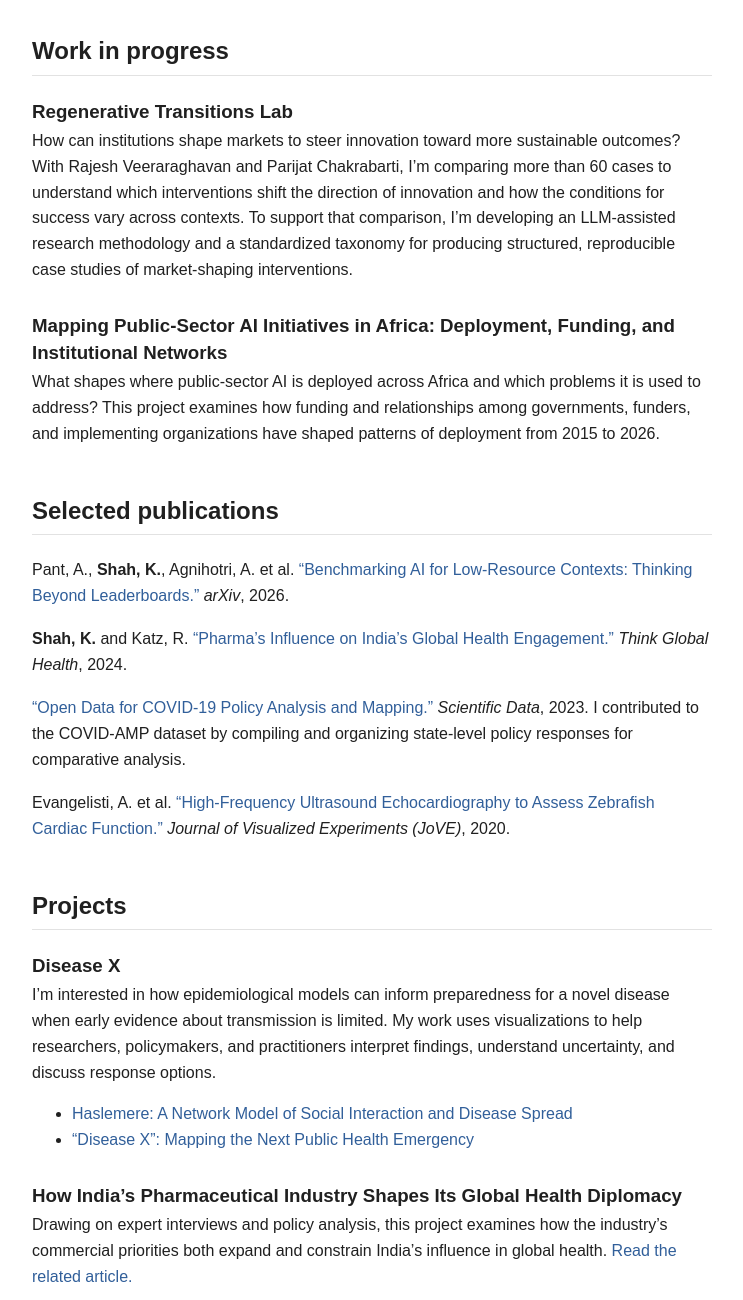
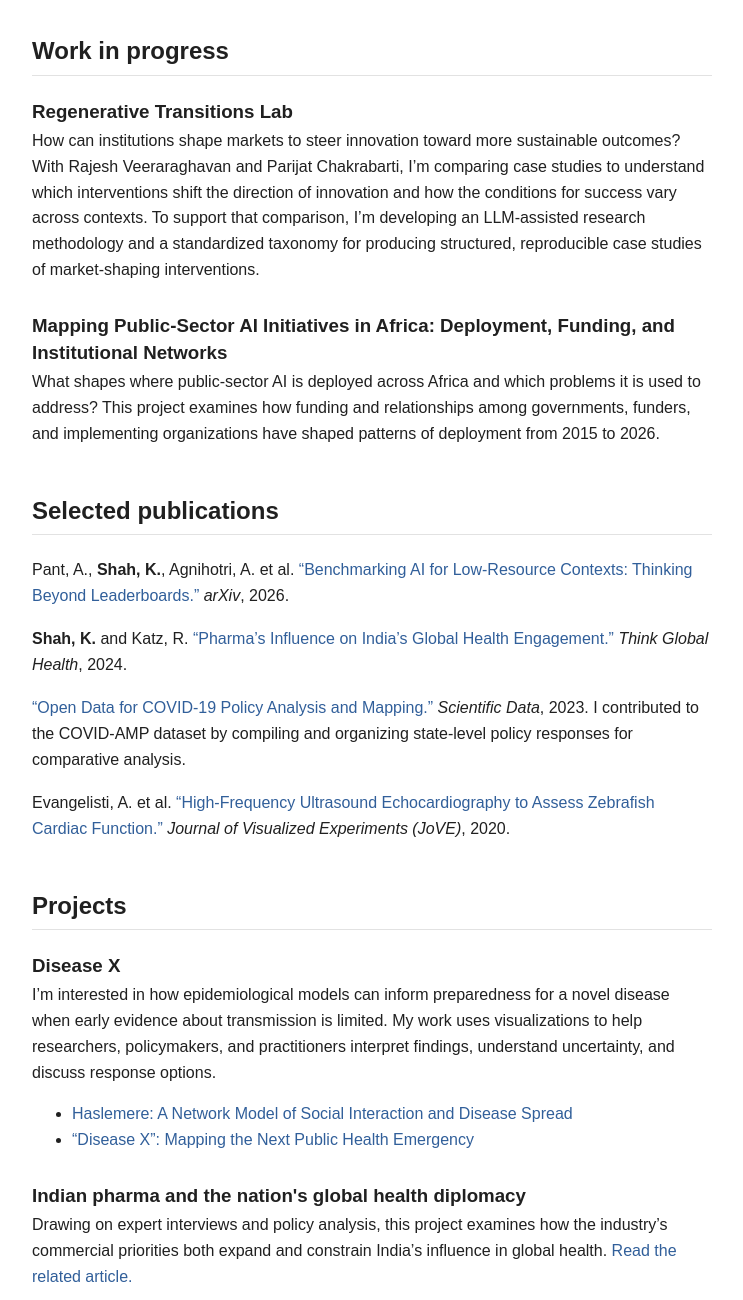
Before and after one commit to kavyarshah/kavyarshah.github.io, a plain HTML site: page research.html in a window 1280 px wide. Shown: the part 180-1480 px from the top of the page, without its empty margins (268-1011 px from the left). Drawn offline with Linux system fonts and the light colour scheme.

Commit message:
Update research.html

```diff
--- a/research.html
+++ b/research.html
@@ -25,7 +25,7 @@
 
       <div class="item">
         <h3 class="item-title">Regenerative Transitions Lab</h3>
-        <p>How can institutions shape markets to steer innovation toward more sustainable outcomes? With Rajesh Veeraraghavan and Parijat Chakrabarti, I’m comparing more than 60 cases to understand which interventions shift the direction of innovation and how the conditions for success vary across contexts. To support that comparison, I’m developing an LLM-assisted research methodology and a standardized taxonomy for producing structured, reproducible case studies of market-shaping interventions.</p>
+        <p>How can institutions shape markets to steer innovation toward more sustainable outcomes? With Rajesh Veeraraghavan and Parijat Chakrabarti, I’m comparing case studies to understand which interventions shift the direction of innovation and how the conditions for success vary across contexts. To support that comparison, I’m developing an LLM-assisted research methodology and a standardized taxonomy for producing structured, reproducible case studies of market-shaping interventions.</p>
       </div>
 
       <div class="item">
@@ -55,7 +55,7 @@
       </div>
 
       <div class="item">
-        <h3 class="item-title">How India’s Pharmaceutical Industry Shapes Its Global Health Diplomacy</h3>
+        <h3 class="item-title">Indian pharma and the nation's global health diplomacy</h3>
         <p>Drawing on expert interviews and policy analysis, this project examines how the industry’s commercial priorities both expand and constrain India’s influence in global health. <a href="https://www.thinkglobalhealth.org/article/pharmas-influence-indias-global-health-engagement">Read the related article.</a></p>
       </div>
     </main>
```
